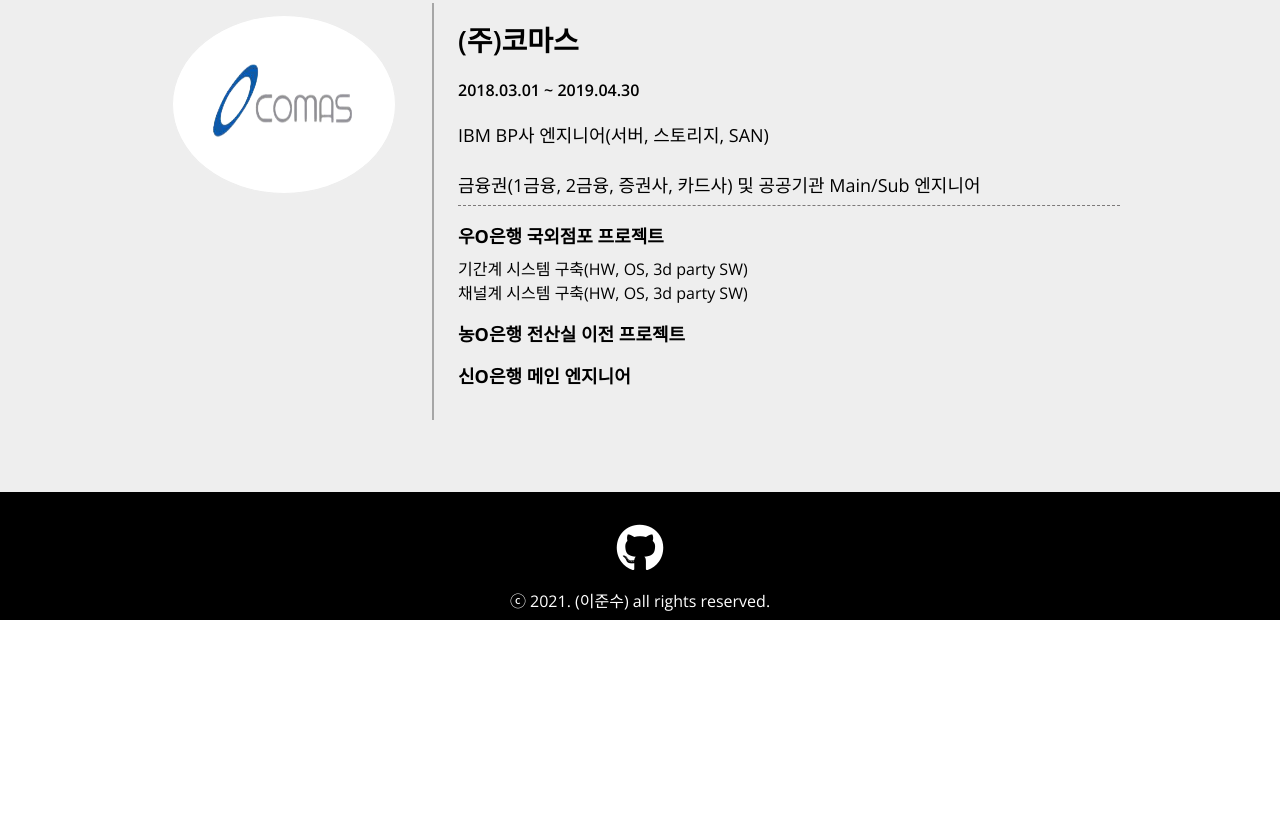
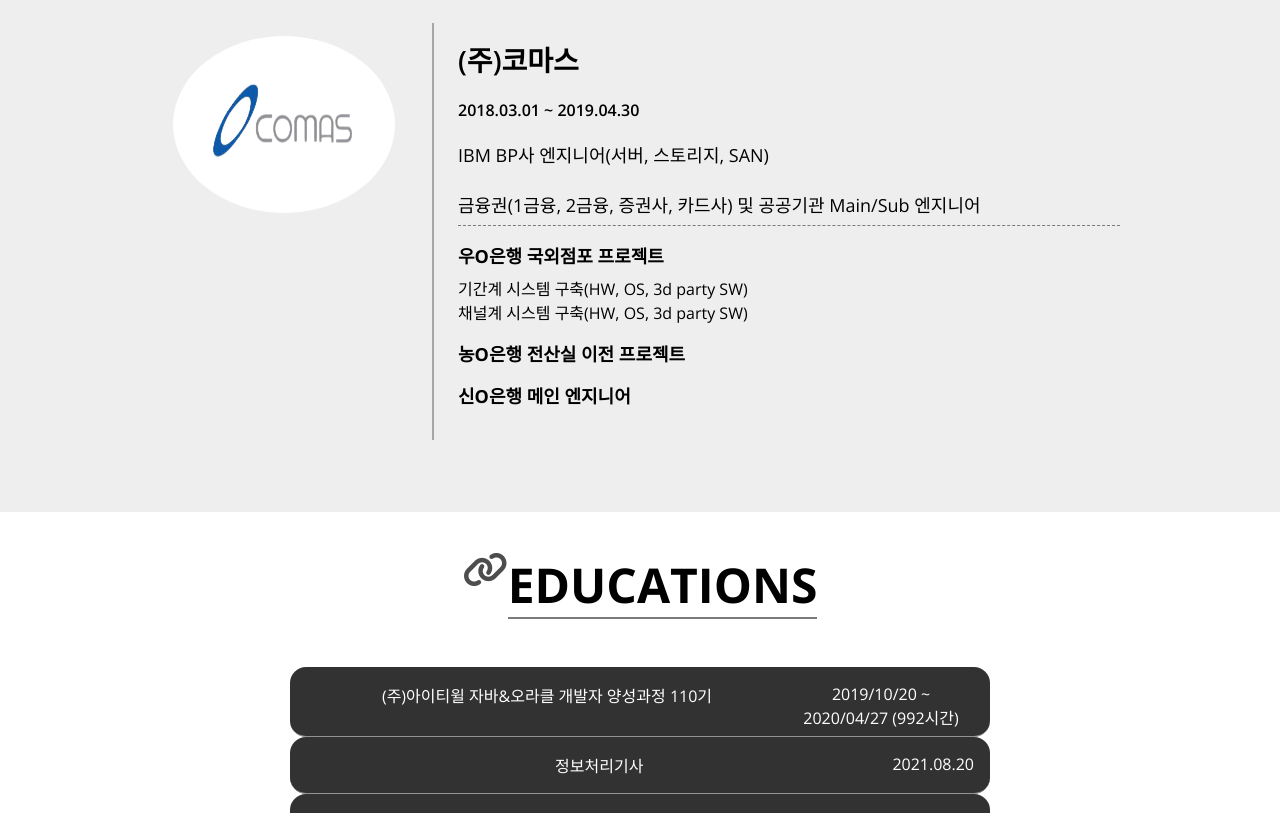
Before and after one commit to eyjs/portfolio, a plain HTML site: page index.html in a window 1280 px wide. Shown: the part 2775-3588 px from the top of the page. Before the commit the page ends 3395 px from the top, so only its background shows below. Drawn offline with nearby package versions, Linux system fonts and the light colour scheme.

Commit message:
>html&css: edu 추가

```diff
--- a/index.html
+++ b/index.html
@@ -240,6 +240,15 @@
           </div>
         </a>
       </div>
+      <div class="work__project" data-type="back">
+        <img class="project__img" src="imgs/projects/kakao-clone/4.PNG" alt="chatting">
+        <a target="_blank" class="project front" href="https://github.com/eyjs/willsta">
+          <div class="project__description">
+            <h2>Back Project</h3>
+            <h3>Websocket, jquery, spring</h3>
+          </div>
+        </a>
+      </div>
     </div>
   </section>
   <!-- Career -->
@@ -321,6 +330,31 @@
         </div>
     </div>
   </section>
+  <section id="education" class="section">
+    <div class="header">
+      <div class="header__icons">
+        <a href="#education"><i class="fas fa-link"></i></a>
+      </div>
+      <div class="header__title">EDUCATIONS</div>
+    </div>
+    <div class="edus">
+      <div class="edu">
+        <div class="edu__title">(주)아이티윌 자바&오라클 개발자 양성과정 110기</div>
+        <div class="edu__date">
+          2019/10/20 ~ 2020/04/27 (992시간)
+        </div>
+      </div>
+      <div class="edu">
+        <div class="edu__title">정보처리기사</div>
+        <div class="edu__date">2021.08.20</div>
+      </div>
+      <div class="edu">
+        <div class="edu__title">정보통신산업기사</div>
+        <div class="edu__date">2015.05.20</div>
+      </div>
+    </div>
+
+  </section>
 <!-- Footer -->
   <section id="desc" class="section">
     <div class="links">
--- a/style.css
+++ b/style.css
@@ -93,6 +93,7 @@ i {
   text-align: center;
   margin: auto;
 }
+
 .section__container {
   max-width: 1200px;
   margin: auto;
@@ -101,6 +102,7 @@ i {
   display: flex;
   justify-content: center;
   align-items: flex-start;
+  margin-bottom: 32px;
 }
 .section .header__icons {
   cursor: pointer;
@@ -225,10 +227,6 @@ i {
 }
 
 /* About */
-#about .header {
-  margin-bottom: 32px;
-}
-
 .about__infos {
   display: grid;
   margin-right: auto;
@@ -319,6 +317,10 @@ i {
 #works {
   min-height: 450px;
 }
+
+#works .header {
+  margin-bottom: 0px;
+}
 .work__categories {
   display: flex;
   justify-content: center;
@@ -400,12 +402,9 @@ i {
   max-height: 100%;
 }
 
+/* Career */
 #career {
   background-color: var(--color-light-white);
-}
-/* Career */
-#career .header {
-  margin-bottom: 24px;
 }
 
 .career-list {
@@ -439,7 +438,7 @@ i {
   height: 100px;
 }
 
-.career-list .separator__bar {
+.separator__bar {
   margin: 0 24px;
   width: 2px;
   height: 100%;
@@ -474,6 +473,23 @@ i {
   border-bottom: 1px dashed var(--color-light-grey);
 }
 
+.edu {
+  display: flex;
+  padding: 16px;
+  width: 100%;
+  border-bottom: 1px solid var(--color-light-grey);
+  max-width: 700px;
+  margin: auto;
+  background-color: var(--color-black);
+  color: var(--color-white);
+  opacity: 0.8;
+  border-radius: 16px;
+  max-height: 70px;
+}
+.edu__title {
+  width: 100%;
+}
+
 #desc {
   background-color: var(--color-black);
   padding-top: 16px;
```
